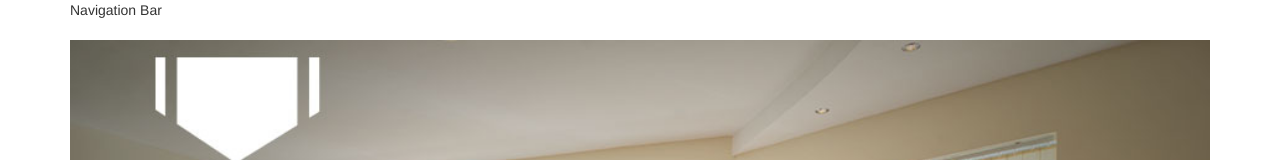
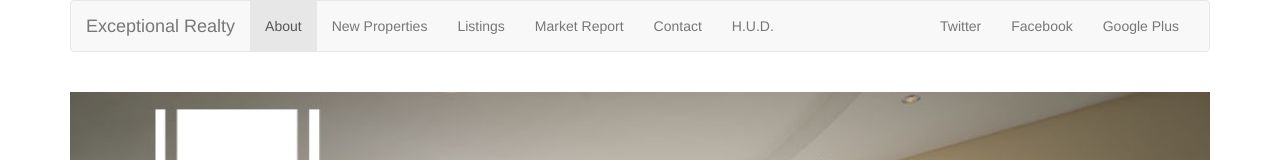
Before and after one commit to NickisKnowledge/exceptional-realty-bootstrapped, a plain HTML site: page index.html in a window 1280 px wide. Shown: the top 160 px of the page. Drawn offline with nearby package versions, Linux system fonts and the light colour scheme.

Commit message:
finish navbar

```diff
--- a/index.html
+++ b/index.html
@@ -25,7 +25,41 @@
 
       <div class="row">
         <div class="col-sm-12">
-        Navigation Bar
+          <nav class="navbar navbar-default">
+            <div class="container-fluid">
+              <!-- Brand and toggle get grouped for better mobile display -->
+              <div class="navbar-header">
+                <button type="button" class="navbar-toggle collapsed" data-toggle="collapse" data-target="#bs-example-navbar-collapse-1" aria-expanded="false">
+                  <span class="sr-only">Toggle navigation</span>
+                  <span class="icon-bar"></span>
+                  <span class="icon-bar"></span>
+                  <span class="icon-bar"></span>
+                </button>
+                <a class="navbar-brand" href="#">Exceptional Realty</a>
+              </div>
+
+              <!-- Collect the nav links, forms, and other content for toggling -->
+              <div class="collapse navbar-collapse" id="bs-example-navbar-collapse-1">
+                <!-- main nav links -->
+                <ul class="nav navbar-nav">
+                  <li class="active"><a href="#">About<span class="sr-only">(current)</span></a></li>
+                  <li><a href="#">New Properties</a></li>
+                  <li><a href="#">Listings</a></li>
+                  <li><a href="#">Market Report</a></li>
+                  <li><a href="#">Contact</a></li>
+                  <li><a href="#" target="_blank">H.U.D.</a></li>
+                </ul>
+
+                <!-- social nav links -->
+                <ul class="nav navbar-nav navbar-right">
+                  <li><a href="#">Twitter</a></li>
+                  <li><a href="#">Facebook</a></li>
+                  <li><a href="#">Google Plus</a></li>
+                </ul>
+
+              </div><!-- /.navbar-collapse -->
+            </div><!-- /.container-fluid -->
+          </nav>
         </div>
       </div>
 
```
